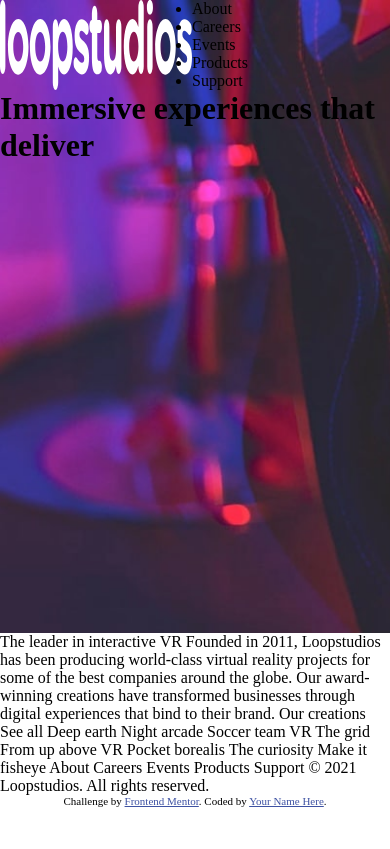
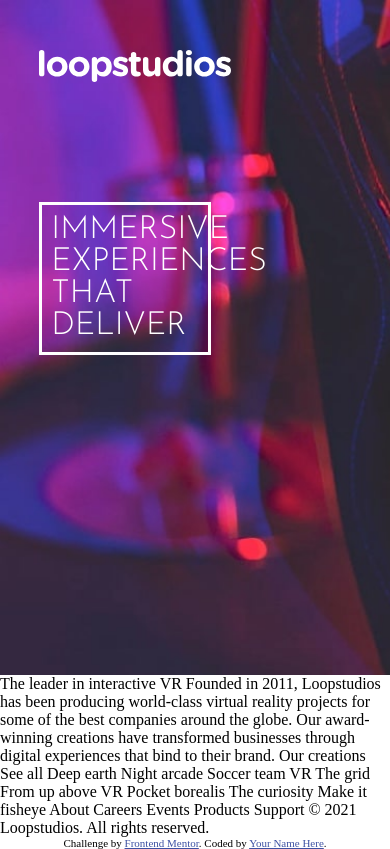
Before and after one commit to Cokejnr7/loop-studios, a plain HTML site: page index.html in a window 390 px wide. Drawn offline with Linux system fonts and the light colour scheme.

Commit message:
header styling and little responsiveness

```diff
--- a/index.css
+++ b/index.css
@@ -14,30 +14,68 @@
 }
 
 .container{
+    min-width: 80vw;
+    max-width: 80vw;
     margin: 0 auto;
 }
 
 header {
-    width: 100%;
-    height: 75vh;
+    min-width: 100%;
+    height: 80vh;
     background-image: url("images/desktop/image-hero.jpg");
     background-repeat: no-repeat;
     background-size: cover;
 }
 
 header h1{
+    color: var(--White);
+    font-family: 'Josefin Sans', sans-serif;
+    font-weight: 200;
+    text-transform: uppercase;
+    max-width: 80%;
+    font-size: clamp(2rem, 4vw, 4rem);
+}
 
+.frame{
+    padding: 3%;
+    max-width: 55%;
+    border: 3px solid var(--White);
+    position: relative;
 }
+
 
 .header-content{
     display: flex;
     flex-direction: column;
+    gap: 70px;
+    position: relative;
 }
 
 nav{
     display: flex;
+    align-items: center;
+    justify-content: space-between;
+    padding: 50px 0;
 }
 
-nav>img{
+nav>ul{
+    display: flex;
+    gap: 30px;
+}
+
+nav li{
+    list-style-type: none;
+    font-family: 'Alata', sans-serif;
+    color: var(--White);
+    cursor: pointer;
+}
+
+
+
+@media screen and (max-width:750px){
+
+    nav ul{
+        display: none;
+    }
 
 }
--- a/index.html
+++ b/index.html
@@ -33,15 +33,25 @@
         <li>Support</li>
       </ul>
     </nav>
-    <h1>
-      Immersive experiences that deliver
-    </h1>
+    <div>
+      <div class="frame">
+        <h1>
+          Immersive experiences that deliver
+        </h1>
+      </div>
+    </div>
+
+
   </div>
 </header>
 
 
+  <main>
 
+  </main>
+ <footer>
 
+ </footer>
 
 
 
```
